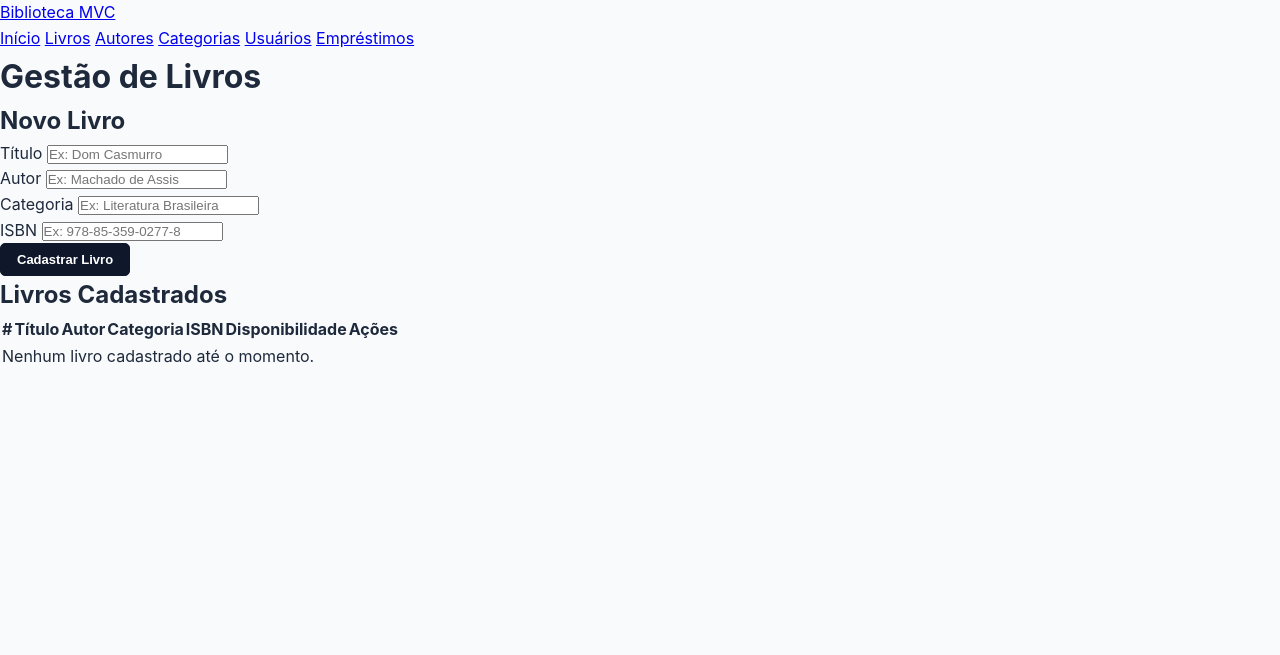
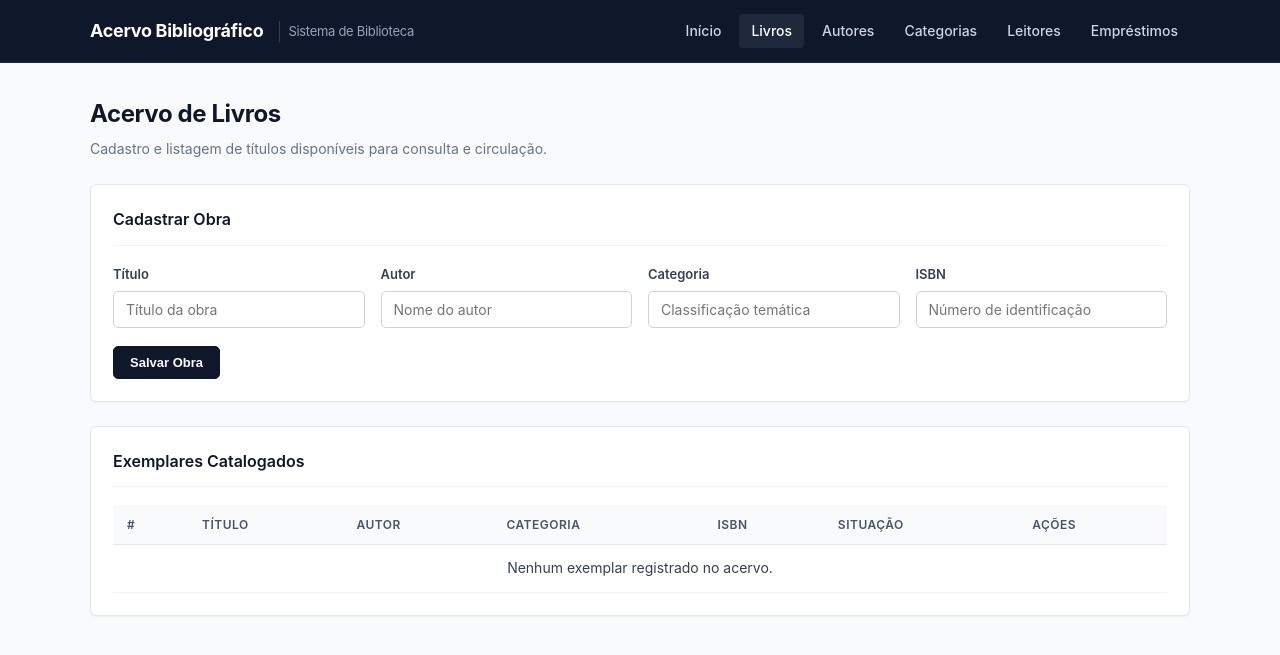
Before and after one commit to novaes11/projetomvc, a Spring Boot app: page /livros in a window 1280 px wide. Shown: the top 655 px of the page. Run offline with Spring Boot 4, Linux system fonts and the light colour scheme.

Commit message:
Ajusta tela de livros para modelo sobrio de acervo

```diff
--- a/projetomvc/src/main/resources/templates/livros/lista.html
+++ b/projetomvc/src/main/resources/templates/livros/lista.html
@@ -3,56 +3,66 @@
 <head>
     <meta charset="UTF-8">
     <meta name="viewport" content="width=device-width, initial-scale=1.0">
-    <title>Livros - Biblioteca MVC</title>
+    <title>Acervo de Livros</title>
     <link rel="stylesheet" th:href="@{/css/style.css}">
 </head>
 <body>
-    <header>
-        <div class="header-container">
-            <a th:href="@{/}" class="brand-title">Biblioteca MVC</a>
-            <nav>
+    <header class="topbar">
+        <div class="topbar-inner">
+            <a th:href="@{/}" class="site-logo">
+                Acervo Bibliográfico
+                <span>Sistema de Biblioteca</span>
+            </a>
+            <nav class="nav-links">
                 <a th:href="@{/}">Início</a>
-                <a th:href="@{/livros}">Livros</a>
+                <a th:href="@{/livros}" class="active">Livros</a>
                 <a th:href="@{/autores}">Autores</a>
                 <a th:href="@{/categorias}">Categorias</a>
-                <a th:href="@{/usuarios}">Usuários</a>
+                <a th:href="@{/usuarios}">Leitores</a>
                 <a th:href="@{/emprestimos}">Empréstimos</a>
             </nav>
         </div>
     </header>
 
-    <main class="main-content">
-        <h1 class="page-title">Gestão de Livros</h1>
+    <main class="container">
+        <div class="page-header">
+            <h1>Acervo de Livros</h1>
+            <p>Cadastro e listagem de títulos disponíveis para consulta e circulação.</p>
+        </div>
 
-        <div class="card">
-            <h2 class="card-title">Novo Livro</h2>
+        <div class="panel">
+            <div class="panel-header">
+                <h2>Cadastrar Obra</h2>
+            </div>
             <form th:action="@{/livros}" method="post">
-                <div class="form-grid">
-                    <div class="form-group">
+                <div class="form-row">
+                    <div class="field">
                         <label for="titulo">Título</label>
-                        <input type="text" id="titulo" name="titulo" class="form-control" placeholder="Ex: Dom Casmurro" required>
+                        <input type="text" id="titulo" name="titulo" placeholder="Título da obra" required>
                     </div>
-                    <div class="form-group">
+                    <div class="field">
                         <label for="autor">Autor</label>
-                        <input type="text" id="autor" name="autor" class="form-control" placeholder="Ex: Machado de Assis" required>
+                        <input type="text" id="autor" name="autor" placeholder="Nome do autor" required>
                     </div>
-                    <div class="form-group">
+                    <div class="field">
                         <label for="categoria">Categoria</label>
-                        <input type="text" id="categoria" name="categoria" class="form-control" placeholder="Ex: Literatura Brasileira" required>
+                        <input type="text" id="categoria" name="categoria" placeholder="Classificação temática" required>
                     </div>
-                    <div class="form-group">
+                    <div class="field">
                         <label for="isbn">ISBN</label>
-                        <input type="text" id="isbn" name="isbn" class="form-control" placeholder="Ex: 978-85-359-0277-8">
+                        <input type="text" id="isbn" name="isbn" placeholder="Número de identificação">
                     </div>
                 </div>
-                <button type="submit" class="btn btn-primary">Cadastrar Livro</button>
+                <button type="submit" class="btn btn-primary">Salvar Obra</button>
             </form>
         </div>
 
-        <div class="card">
-            <h2 class="card-title">Livros Cadastrados</h2>
-            <div class="table-responsive">
-                <table>
+        <div class="panel">
+            <div class="panel-header">
+                <h2>Exemplares Catalogados</h2>
+            </div>
+            <div class="table-wrapper">
+                <table class="catalog-table">
                     <thead>
                         <tr>
                             <th>#</th>
@@ -60,7 +70,7 @@
                             <th>Autor</th>
                             <th>Categoria</th>
                             <th>ISBN</th>
-                            <th>Disponibilidade</th>
+                            <th>Situação</th>
                             <th>Ações</th>
                         </tr>
                     </thead>
@@ -72,15 +82,15 @@
                             <td th:text="${livro.categoria != null ? livro.categoria.nome : '-'}">Categoria</td>
                             <td th:text="${livro.isbn != null && !livro.isbn.isBlank() ? livro.isbn : '-'}">ISBN</td>
                             <td>
-                                <span th:if="${livro.disponivel}" class="badge badge-success">Disponível</span>
-                                <span th:unless="${livro.disponivel}" class="badge badge-warning">Emprestado</span>
+                                <span th:if="${livro.disponivel}" class="tag tag-available">Disponível</span>
+                                <span th:unless="${livro.disponivel}" class="tag tag-borrowed">Emprestado</span>
                             </td>
                             <td>
-                                <a th:href="@{/livros/excluir/{indice}(indice=${stat.index})}" class="btn btn-danger">Excluir</a>
+                                <a th:href="@{/livros/excluir/{indice}(indice=${stat.index})}" class="btn btn-danger btn-sm">Remover</a>
                             </td>
                         </tr>
                         <tr th:if="${livros == null || livros.empty}">
-                            <td colspan="7" class="empty-state">Nenhum livro cadastrado até o momento.</td>
+                            <td colspan="7" class="empty-message">Nenhum exemplar registrado no acervo.</td>
                         </tr>
                     </tbody>
                 </table>
```
